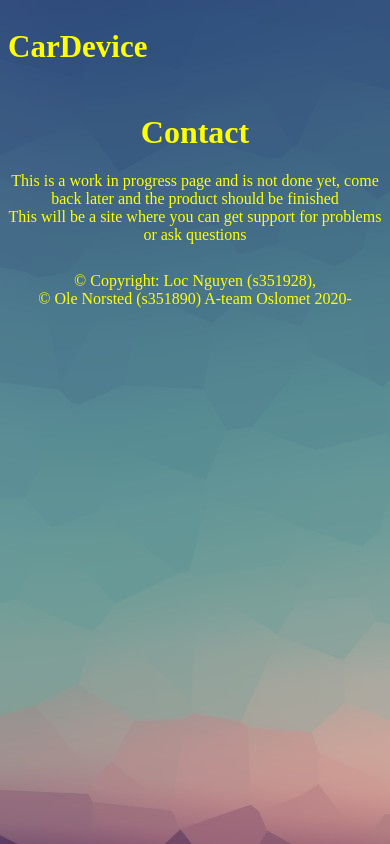
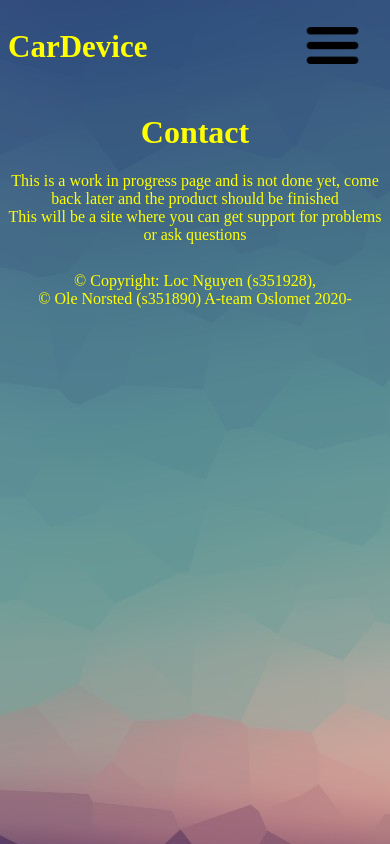
Before and after one commit to Snackme/Snowball-Challenge-OleogLoc-, a plain HTML site: page HTML-filer/Contact.html in a window 390 px wide. Drawn offline with Linux system fonts and the light colour scheme.

Commit message:
Update Contact.html

```diff
--- a/HTML-filer/Contact.html
+++ b/HTML-filer/Contact.html
@@ -19,6 +19,7 @@
             <li><a href="Download.html"> Download</a></li>
             <li><a href="Contact.html"> Contact</a></li>
         </ul>
+        <a href="hamburger.html"><img src="../Images/Hamburger_icon.svg.png" id="hamburger"></a>
     </nav>
 </header>
 
```
